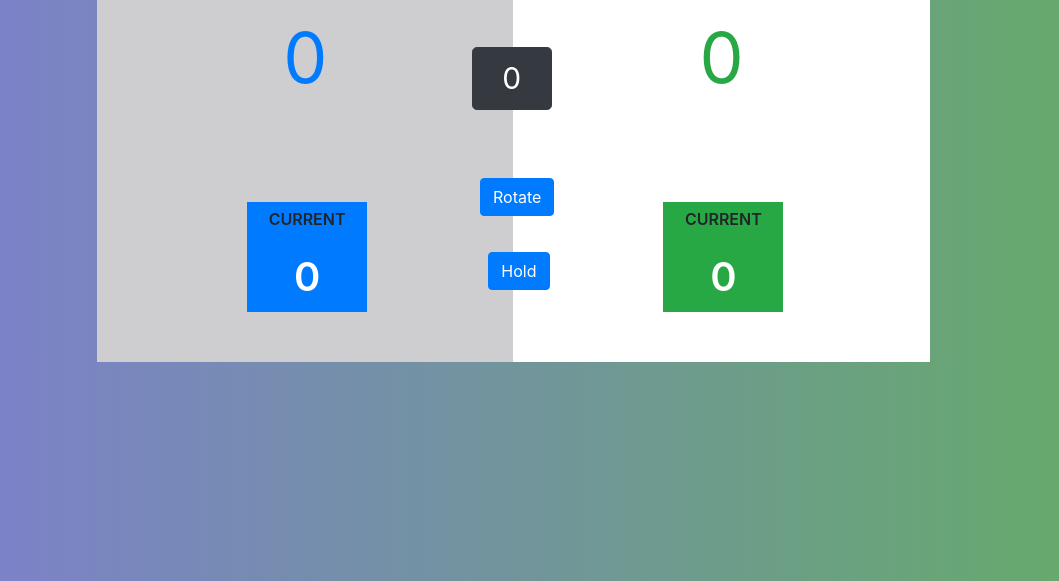
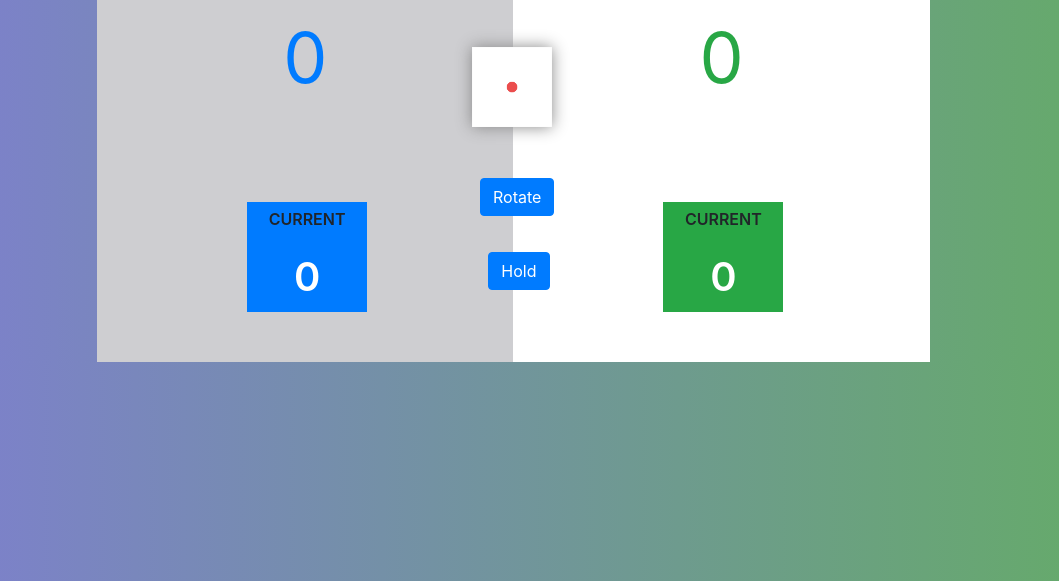
Before and after one commit to Danny-ot/pigDice, a plain HTML site: page index.html in a window 1280 px wide. Shown: the part 219-800 px from the top of the page, without its empty margins (110-1169 px from the left). Drawn offline with Linux system fonts and the light colour scheme.

Commit message:
Change html elements and style the elements

```diff
--- a/css/styles.css
+++ b/css/styles.css
@@ -77,3 +77,8 @@ body{
     font-size: 30px;
     width: 80px;
 }
+
+.dice>img {
+    width: 80px;
+    box-shadow: 0px 0px 15px #888888;
+}
--- a/index.html
+++ b/index.html
@@ -54,8 +54,8 @@
             <button id="hold" class="btn btn-primary action-btn">Hold</button>
 
             <!--  -->
-            <div class="dice btn btn-dark btn-lg">
-                0
+            <div class="dice ">
+                <img src="./img/dice-1.png" alt="">
             </div>
         </div>
     </div>
```
